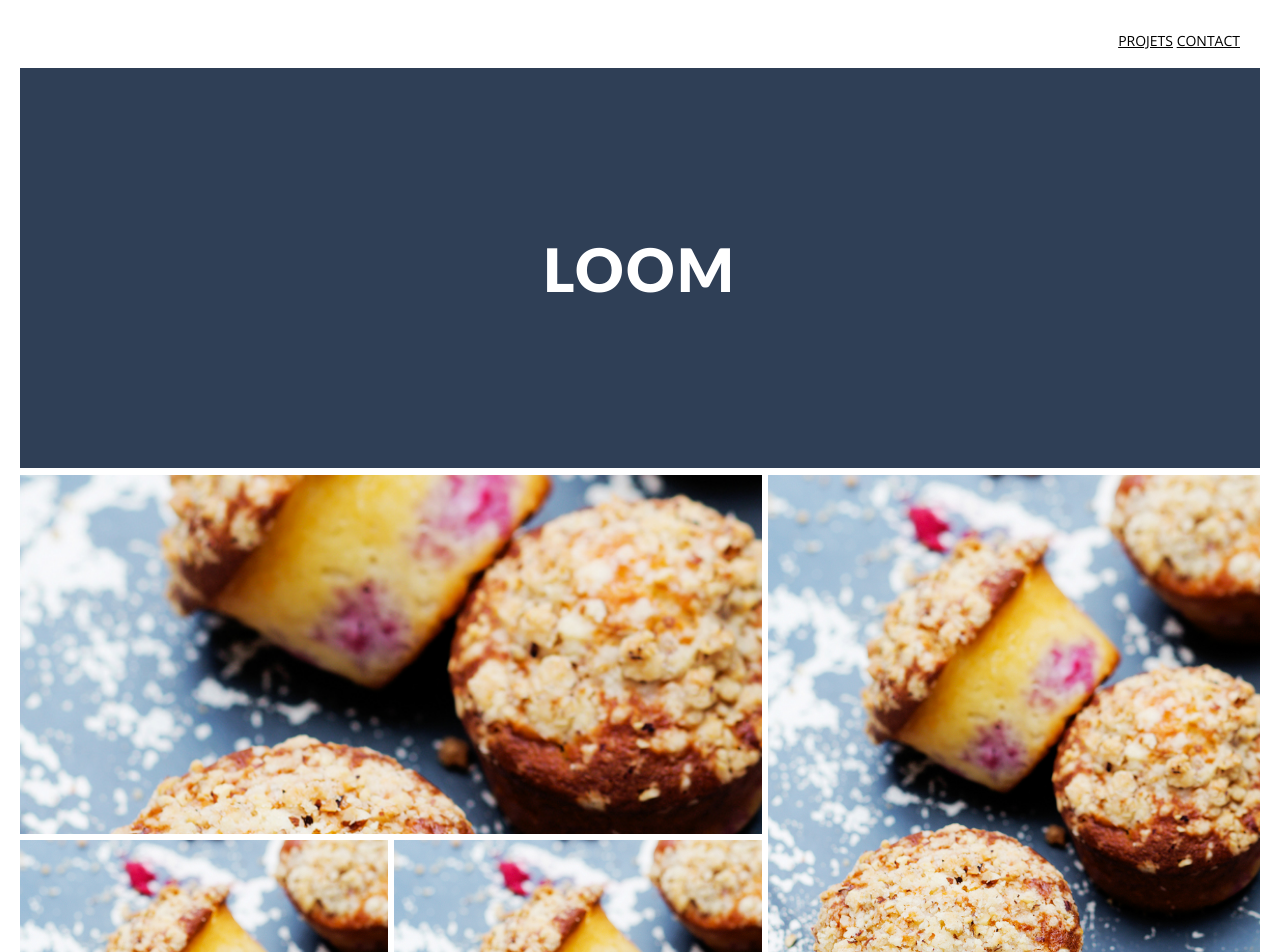
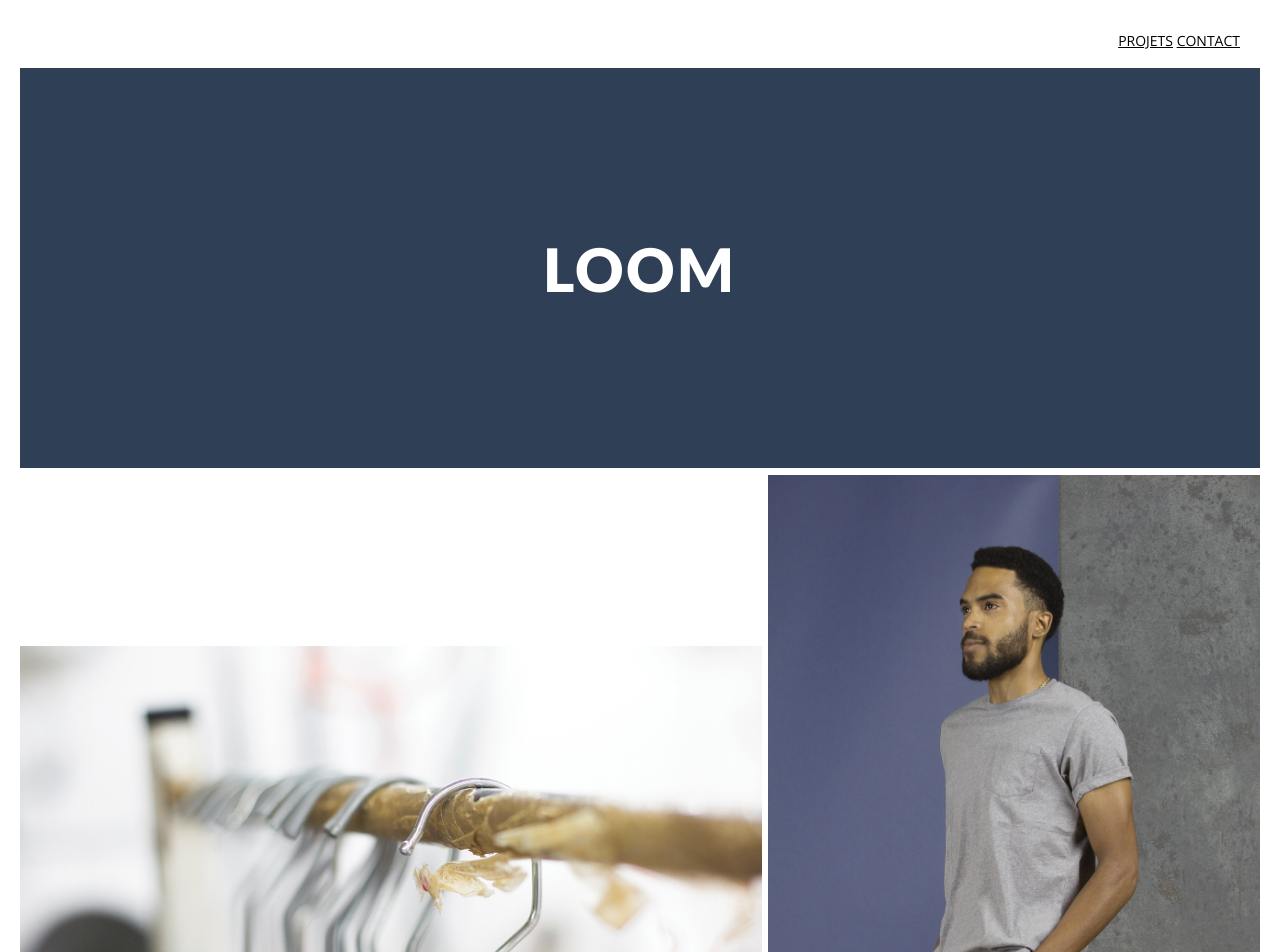
Before and after one commit to ElsaGuilitch/elsaguilitch.github.io, a Jekyll site: the page built from project-loom.md, in a window 1280 px wide. Shown: the top 952 px of the page. Built offline with Jekyll 4.4.1, drawn with Linux system fonts in a browser that asks for light colours.

Commit message:
Loom Mosaic Done

```diff
--- a/_sass/_project-loom.scss
+++ b/_sass/_project-loom.scss
@@ -3,10 +3,7 @@
 
   section.header-wrapper { background-color: $loom-color; }
 
-
   section.mosaic-wrapper {
-    $margin-mosaic: 3px;
-
     padding-top: 0;
 
     ul.mosaic-list {
@@ -16,22 +13,13 @@
 
       li.mosaic-item {
         display: inline-block;
-        vertical-align: top;
 
-        &.first {
-          width: 60%;
-          box-sizing: border-box;
-        }
-        &.second { width: 40%; }
+        &:first-of-type { width: 60%; vertical-align: bottom; }
+        &:nth-child(2) { width: 40%; vertical-align: bottom; }
+        &:last-of-type { width: 100%; text-align: right; vertical-align: top; }
 
         div.mosaic-item-image {
           position: relative;
-
-          &:before {
-            display: inline-block;
-            content: "";
-            width: 100%;
-          }
 
           > .content {
             position: absolute;
@@ -45,13 +33,19 @@
             background-color: $gray;
           }
 
+          &:before {
+            display: inline-block;
+            content: "";
+            width: 100%;
+          }
+
           &.hanger:before {
-            $height: 200px;
-            $width: 410px;
+            $height: 550px;
+            $width: 830px;
             padding-top: ($height / $width) * 100%;
           }
 
-          &.loom1  {
+          &.shirt-w  {
             display: inline-block;
             width: 50%;
             padding-right: 3px;
@@ -59,12 +53,12 @@
 
              &:before {
               $height: 490px;
-              $width: 410px;
+              $width: 412px;
               padding-top: ($height / $width) * 100%;
             }
           }
 
-          &.loom2 {
+          &.shirt-b {
             display: inline-block;
             width: 50%;
             padding-left: 3px;
@@ -72,97 +66,31 @@
 
             &:before {
               $height: 490px;
-              $width: 410px;
+              $width: 412px;
               padding-top: ($height / $width) * 100%;
             }
           }
 
-          &.up:before {
-            $height: 490px;
-            $width: 410px;
+          &.shirt-g:before {
+            $height: 1200px;
+            $width: 540px;
             padding-top: ($height / $width) * 100%;
+          }
+
+          &.coil {
+            display: inline-block;
+            width: 70%;
+            padding-right: 3px;
+            box-sizing: border-box;
+
+             &:before {
+              $height: 245px;
+              $width: 505px;
+              padding-top: ($height / $width) * 100%;
+            }
           }
         }
       }
     }
   }
-
-
-  // section.mosaic-wrapper {
-  //   $margin: 3px;
-
-  //   padding-top: 0;
-
-  //   ul.mosaic-list {
-  //     font-size: 0;
-  //     margin: 0 -$margin;
-
-  //     li.mosaic-item {
-  //       display: inline-block;
-  //       vertical-align: top;
-
-  //       // width: (100% / 3);
-  //       font-size: 1rem;
-  //       box-sizing: border-box;
-  //       padding: 0 $margin;
-
-  //       @media #{$mobile-portrait} {
-  //         width: 50%;
-  //         &:last-child { width: 100%; }
-  //         &:first-child { vertical-align: bottom; }
-  //       }
-
-  //       &:first-child {
-  //         width: 60%;
-  //         font-size: 0;
-  //       }
-  //     }
-
-  //     .mosaic-item-image {
-  //       position: relative;
-  //       background-repeat: no-repeat;
-  //       background-size: cover;
-  //       background-position: center center;
-  //       margin-bottom: $margin * 2;
-  //       background-color: $gray;
-
-  //       &:before {
-  //         display: inline-block;
-  //         content: "";
-  //         width: 100%;
-  //       }
-
-  //       &.hanger:before {
-  //         $height: 550px;
-  //         $width: 830px;
-  //         padding-top: ($height / $width) * 100%;
-  //       }
-
-  //       &.loom1 {
-  //         display: inline-block;
-  //         width: calc(50% - 3px);
-  //         margin-right: $margin;
-
-  //         &:before {
-  //           $height: 490px;
-  //           $width: 410px;
-  //           padding-top: ($height / $width) * 100%;
-  //         }
-  //       }
-
-  //       &.loom2 {
-  //         display: inline-block;
-  //         width: 50%;
-  //         width: calc(50% - 3px);
-  //         margin-left: $margin;
-
-  //         &:before {
-  //           $height: 490px;
-  //           $width: 410px;
-  //           padding-top: ($height / $width) * 100%;
-  //         }
-  //       }
-  //     }
-  //   }
-  // }
 }
--- a/_sass/_projects.scss
+++ b/_sass/_projects.scss
@@ -1,6 +1,6 @@
 $section-padding: 150px;
 $section-padding-mobile: 80px;
-$margin-mosaic: 6px;
+$margin-mosaic: 3px;
 
 body.project-page {
 
--- a/project-loom.md
+++ b/project-loom.md
@@ -15,42 +15,29 @@
 
 
     <section class="mosaic-wrapper full-width">
-
-
         <ul class="mosaic-list">
-            <li class="mosaic-item first">
-                <div class="mosaic-item-image hanger"><div class="content" style="background-image:url('/static/images/projects/martin/melanie-martin-cake_2.jpg');"></div>
+            <li class="mosaic-item">
+                <div class="mosaic-item-image hanger">
+                    <div class="content" style="background-image:url('/static/images/projects/loom/loom-hanger.jpg');"></div>
                 </div>
-                <div class="mosaic-item-image loom1"><div class="content" style="background-image:url('/static/images/projects/martin/melanie-martin-cake_2.jpg');"></div>
+                <div class="mosaic-item-image shirt-w">
+                    <div class="content" style="background-image:url('/static/images/projects/loom/loom-shirt-w.jpg');"></div>
                 </div>
-                <div class="mosaic-item-image loom2"><div class="content" style="background-image:url('/static/images/projects/martin/melanie-martin-cake_2.jpg');"></div>
+                <div class="mosaic-item-image shirt-b">
+                    <div class="content" style="background-image:url('/static/images/projects/loom/loom-shirt-b.jpg');"></div>
                 </div>
             </li>
-            <li class="mosaic-item second">
-                <div class="mosaic-item-image up"><div class="content" style="background-image:url('/static/images/projects/martin/melanie-martin-cake_2.jpg');"></div>
+            <li class="mosaic-item">
+                <div class="mosaic-item-image shirt-g">
+                    <div class="content" style="background-image:url('/static/images/projects/loom/loom-shirt-g.jpg');"></div>
+                </div>
+            </li>
+            <li class="mosaic-item">
+                <div class="mosaic-item-image coil">
+                    <div class="content" style="background-image:url('/static/images/projects/loom/loom-coil.jpg');"></div>
                 </div>
             </li>
         </ul>
-
-        <!-- <ul class="mosaic-list">
-            <li class="mosaic-item">
-                <ul>
-                    <li class="mosaic-item-image hanger" ></li>
-                    <li class="mosaic-item-image loom1" style="background-image:url('/static/images/projects/martin/melanie-martin-cake_2.jpg');"></li>
-                    <li class="mosaic-item-image loom2" style="background-image:url('/static/images/projects/martin/melanie-martin-cake_2.jpg');"></li>
-                </ul>
-            </li>
-            <li class="mosaic-item">
-                <ul>
-                    <li class="mosaic-item-image up" style="background-image:url('/static/images/projects/martin/melanie-martin-chocolate.jpg');"></li>
-                </ul>
-            </li>
-            <li class="mosaic-item">
-                <ul>
-                    <li class="mosaic-item-image wirereel" style="background-image:url('/static/images/projects/martin/melanie-martin-fromage.jpg');"></li>
-                </ul>
-            </li>
-        </ul> -->
     </section>
 
     <section class="concept-wrapper padding-section">
```
Also changed, not shown: static/images/projects/loom/loom-coil.jpg (added), static/images/projects/loom/loom-hanger.jpg (added), static/images/projects/loom/loom-shirt-b.jpg (added), static/images/projects/loom/loom-shirt-g.jpg (added), static/images/projects/loom/loom-shirt-w.jpg (added).
